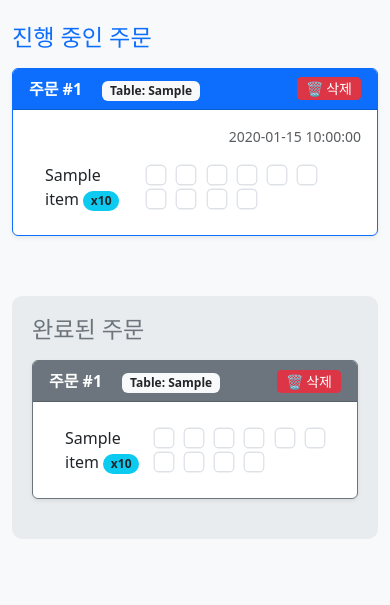
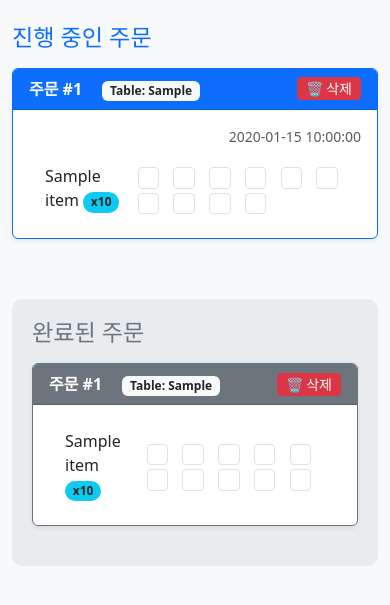
Before and after one commit to jae1u/festival-order, a Flask app: template web/templates/index.html in a window 390 px wide. Shown: the part 56-661 px from the top of the page. Run offline with Flask 3, Linux system fonts and the light colour scheme; the template is opened without the code that fills it: most values are stand-ins (such as "Sample title", 1, 10 or a date in 2020).

Commit message:
fix: improve admin mobile refresh UX

```diff
--- a/web/templates/index.html
+++ b/web/templates/index.html
@@ -15,9 +15,15 @@
     }
 
     .item-checkbox {
-        transform: scale(1.3);
+        width: 1.35em;
+        height: 1.35em;
         margin-left: 10px;
         cursor: pointer;
+    }
+
+    .order-card .card-header {
+        gap: 8px;
+        flex-wrap: wrap;
     }
 </style>
 {% endblock %}
@@ -160,9 +166,20 @@
         cards.forEach(card => container.appendChild(card));
     }
 
-    // 10초마다 자동 새로고침
-    setTimeout(function () {
-        window.location.reload();
+    let lastInteractionAt = Date.now();
+
+    ['click', 'change', 'keydown', 'touchstart'].forEach(eventName => {
+        window.addEventListener(eventName, () => {
+            lastInteractionAt = Date.now();
+        }, { passive: true });
+    });
+
+    // 10초마다 새 주문을 확인하되, 조작 직후에는 화면이 튀지 않도록 다음 주기로 미룹니다.
+    setInterval(function () {
+        const isRecentlyActive = Date.now() - lastInteractionAt < 5000;
+        if (!isRecentlyActive) {
+            window.location.reload();
+        }
     }, 10000);
 </script>
 {% endblock %}
--- a/web/templates/layout.html
+++ b/web/templates/layout.html
@@ -3,6 +3,7 @@
 
 <head>
   <meta charset="UTF-8">
+  <meta name="viewport" content="width=device-width, initial-scale=1.0">
   <title>주방 주문 관리시스템</title>
   <link href="https://cdn.jsdelivr.net/npm/bootstrap@5.3.0/dist/css/bootstrap.min.css" rel="stylesheet">
   <style>
```
